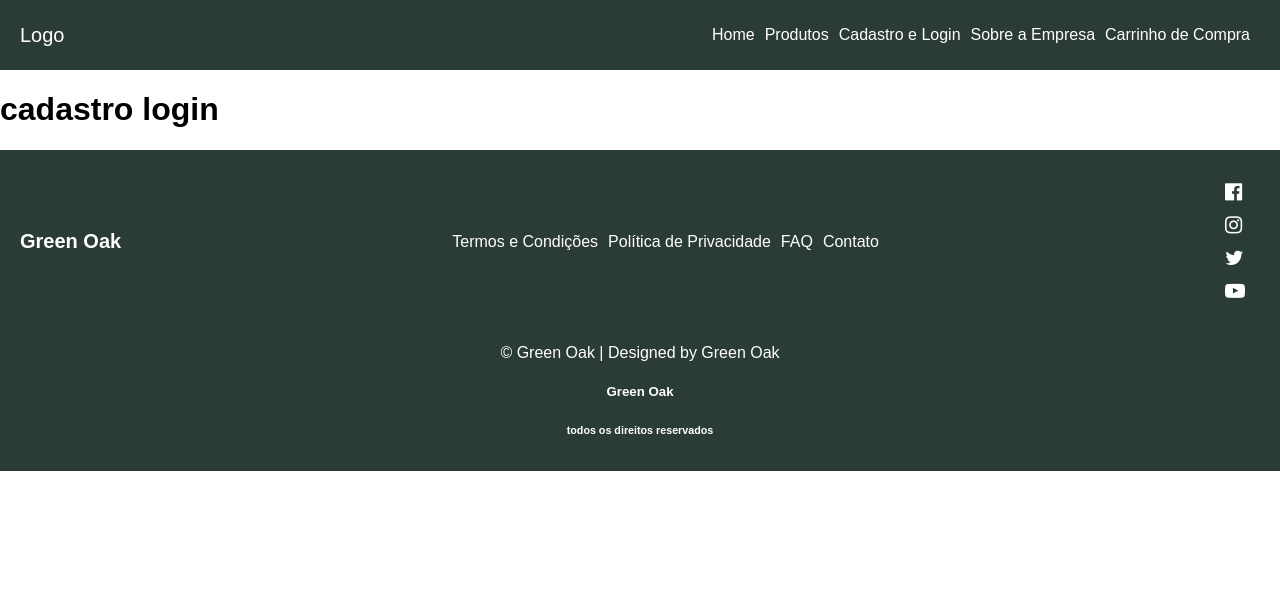
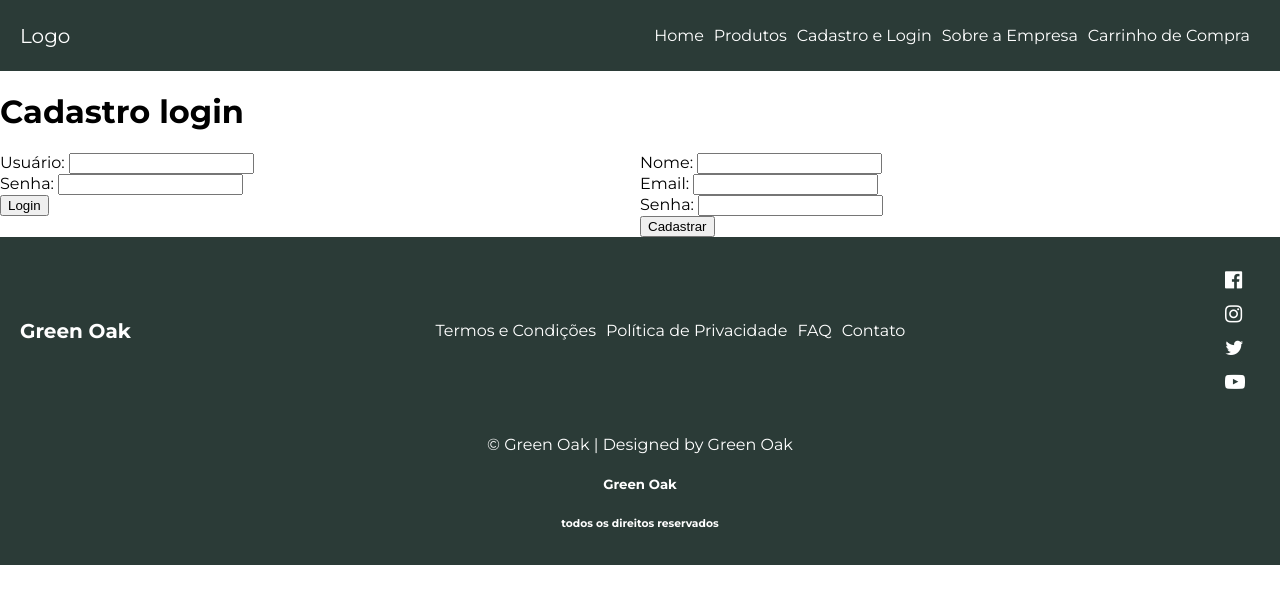
Before and after one commit to Devs-Proz/Projeto-Integrador-Proz-Green-Oak, a plain HTML site: page cadastro.html in a window 1280 px wide. Drawn offline with Linux system fonts and the light colour scheme.

Commit message:
Sending HTML form Sign in and creating new acccount

```diff
--- a/cadastro.html
+++ b/cadastro.html
@@ -7,13 +7,40 @@
     <title>cadastro login</title>
     <link rel='stylesheet' href='https://cdnjs.cloudflare.com/ajax/libs/font-awesome/4.7.0/css/font-awesome.min.css'>
 
-    <link rel='stylesheet' href='../css-global/main.css'>
+    <link rel='stylesheet' href='./css-global/main.css'>
     <script type="text/javascript" src="./script/script.js"></script>
 
 </head>
 <body onload="loadCommonElements()">
     <div id="navbar-container"></div>
-    <h1>cadastro login</h1>
+    <h1>Cadastro login</h1>
+    <!--FORMULÁRIO DE LOGIN-->
+    <div class="form-container">
+
+  <form action="/login" method="post">
+    <label for="username">Usuário:</label>
+    <input type="text" id="username" name="username" required>
+    <br>
+    <label for="password">Senha:</label>
+    <input type="password" id="password" name="password" required>
+    <br>
+    <input type="submit" value="Login">
+  </form>
+  <!--FORMULÁRIO CADASTRO DE USUÁRIO-->
+
+    <form action="/cadastro" method="post">
+    <label for="name">Nome:</label>
+    <input type="text" id="name" name="name" required>
+    <br>
+    <label for="email">Email:</label>
+    <input type="email" id="email" name="email" required>
+    <br>
+    <label for="password">Senha:</label>
+    <input type="password" id="password" name="password" required>
+    <br>
+    <input type="submit" value="Cadastrar">
+  </form>
+</div>
     <div id="footer-container"></div>
 </body>
 </html>
--- a/css-global/main.css
+++ b/css-global/main.css
@@ -1,3 +1,4 @@
+@import url('https://fonts.googleapis.com/css?family=Montserrat:400,700&display=swap');
 /* Cores */
 :root {
   --gunmetal: #2b3b37ff;
@@ -11,7 +12,7 @@
 body {
   margin: 0;
   padding: 0;
-  font-family: Arial, sans-serif;
+  font-family: 'Montserrat', sans-serif;
   background-color: var(--white);
   color: var(--black);
 }
@@ -168,3 +169,13 @@ body {
     margin-top: 10px;
   }
 }
+
+.form-container {
+  display: flex;
+  justify-content: space-between;
+}
+
+.form-container form {
+  flex: 1;
+  margin-right: 20px;
+}
```
